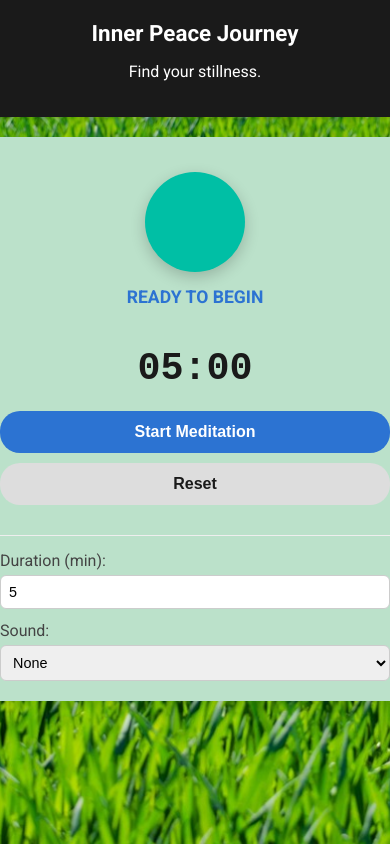
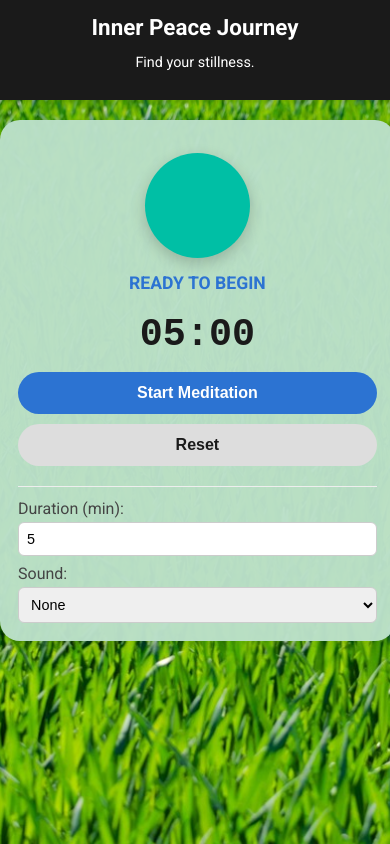
Before and after one commit to KrishnaGup75/Meditation, a plain HTML site: page index.html in a window 390 px wide. Drawn offline with Linux system fonts and the light colour scheme.

Commit message:
Update style.css

```diff
--- a/style.css
+++ b/style.css
@@ -171,18 +171,39 @@ body {
 @media (max-width: 768px) {
 
     body {
-        background-position: center;
+        background: url('green_leaves_bg.jpg') no-repeat center top;
         background-size: cover;
+        overflow-x: hidden;
     }
 
+    /* HEADER */
+    .header {
+        padding: 14px 10px;
+    }
+
+    .header h1 {
+        font-size: 1.4rem;
+    }
+
+    .header p {
+        font-size: 0.9rem;
+    }
+
+    /* CENTERED WEBSITE CARD */
     .meditation-app {
         flex-direction: column;
-        padding: 20px;
-        margin: 20px 10px;
-        max-width: 100%;
+        background: rgba(187, 225, 202, 0.97); /* thoda transparent */
+        margin: 20px auto;
+        padding: 18px;
+        width: 92%;
+        max-width: 420px;
     }
 
     /* VISUALIZER */
+    .visualizer {
+        margin-bottom: 12px;
+    }
+
     .circle {
         width: 120px;
         height: 120px;
@@ -191,6 +212,7 @@ body {
 
     #meditation-status {
         font-size: 1.1rem;
+        margin: 8px 0;
     }
 
     /* CONTROLS */
@@ -201,25 +223,34 @@ body {
     .timer-display {
         font-size: 2.8rem;
         text-align: center;
+        margin-bottom: 15px;
     }
 
-    /* BUTTONS STACK */
+    /* BUTTONS */
     .button-group {
         flex-direction: column;
         width: 100%;
+        gap: 10px;
+        margin-bottom: 20px;
     }
 
     .control-btn {
         width: 100%;
+        padding: 12px;
         font-size: 1rem;
-        padding: 12px;
+        border-radius: 25px;
     }
 
-    /* SETTINGS STACK */
+    /* SETTINGS */
+    .settings {
+        padding-top: 12px;
+        gap: 8px;
+    }
+
     .settings div {
         flex-direction: column;
         align-items: flex-start;
-        gap: 5px;
+        gap: 4px;
     }
 
     .settings input,
@@ -228,18 +259,15 @@ body {
     }
 }
 
+/* SMALL PHONES */
 @media (max-width: 480px) {
 
-    .header h1 {
-        font-size: 1.4rem;
+    .circle {
+        width: 105px;
+        height: 105px;
     }
 
     .timer-display {
         font-size: 2.4rem;
     }
-
-    .circle {
-        width: 100px;
-        height: 100px;
-    }
 }
```
